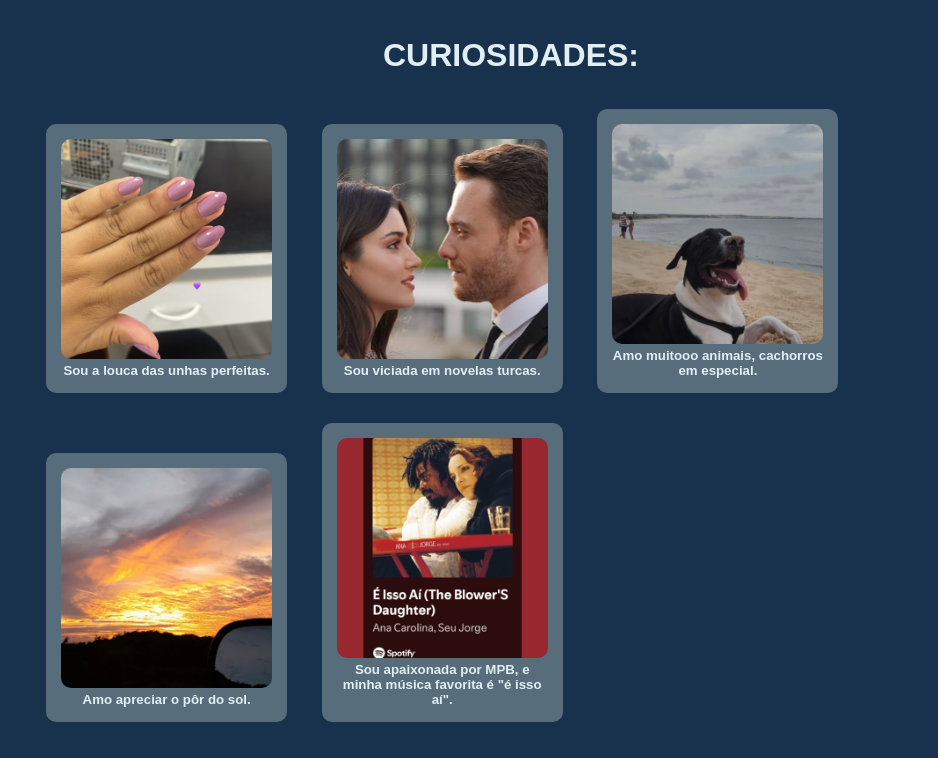
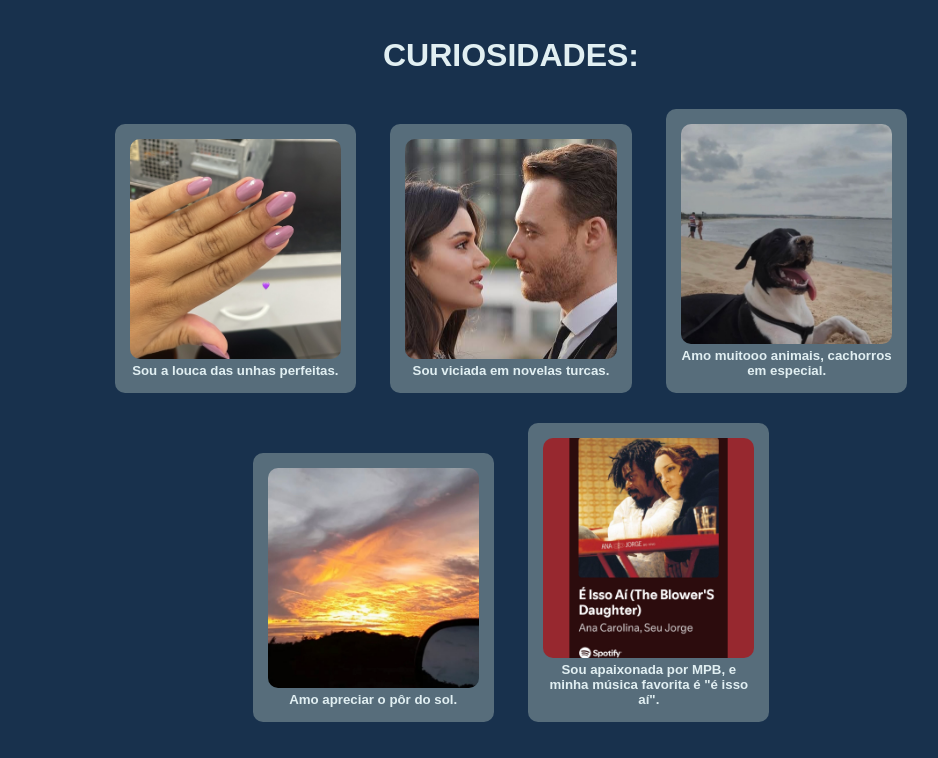
Before and after one commit to Emanuelly820/aweb, a plain HTML site: page bimestre2/sitepessoal/index.html in a window 1280 px wide. Shown: the part 822-1580 px from the top of the page, without its empty margins (129-1067 px from the left). Drawn offline with Linux system fonts and the light colour scheme.

Commit message:
Update index.html

```diff
--- a/bimestre2/sitepessoal/index.html
+++ b/bimestre2/sitepessoal/index.html
@@ -34,7 +34,7 @@
 
 <section id="curiosidades">
   <h3>CURIOSIDADES:</h3>
-  <div class="card-container">
+  <div class="cards">
     <div class="card">
       <img src="imagens/curiosidade1.jpg.png" alt="Curiosidade 1">
       <h5>Sou a louca das unhas perfeitas.</h5>
```
